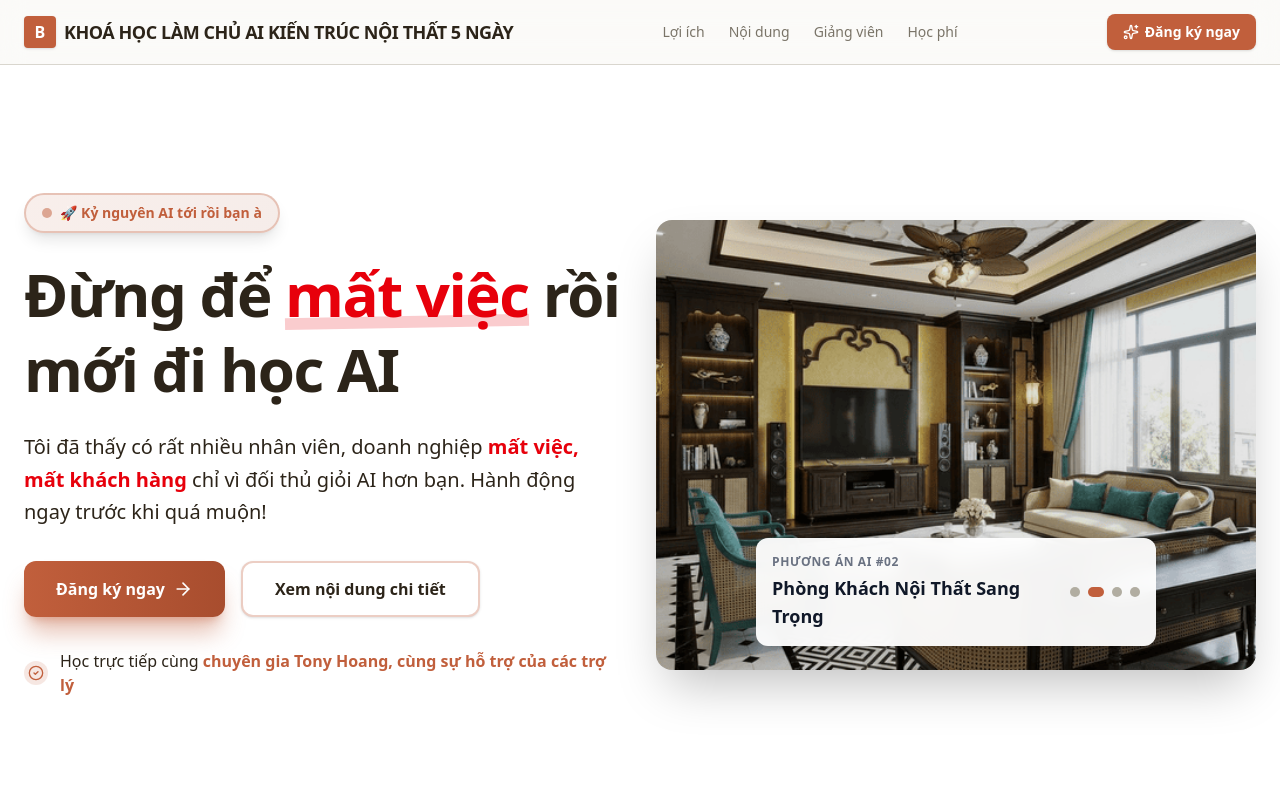
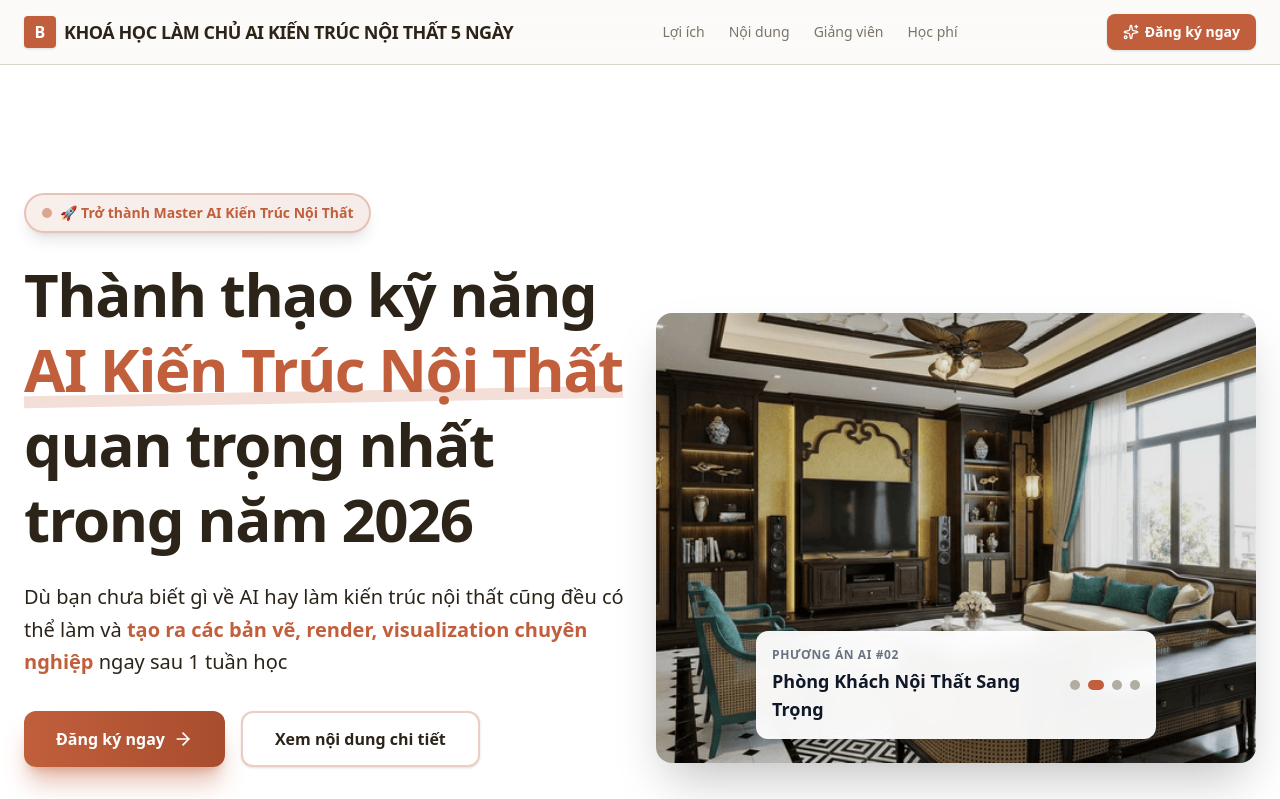
Before and after one commit to hoanghd218/aikientruc.hoangaixaydung.academy, a React (Vite) app: page / in a window 1280 px wide. Shown: the top 799 px of the page. Built offline with nearby package versions, Linux system fonts and the light colour scheme.

Commit message:
update landing page

```diff
--- a/src/components/Hero.jsx
+++ b/src/components/Hero.jsx
@@ -34,20 +34,20 @@ export default function Hero() {
                         <div className="space-y-6">
                             <div className="inline-flex items-center rounded-full border-2 border-primary/30 bg-gradient-to-r from-primary/10 to-accent/10 px-4 py-2 text-sm font-bold text-primary font-sans shadow-lg backdrop-blur-sm">
                                 <span className="flex h-2.5 w-2.5 rounded-full bg-primary mr-2 animate-pulse"></span>
-                                🚀 Kỷ nguyên AI tới rồi bạn à
+                                🚀 Trở thành Master AI Kiến Trúc Nội Thất
                             </div>
                             <h1 className="text-4xl font-bold tracking-tight sm:text-5xl xl:text-6xl/tight font-heading text-text-main leading-tight">
-                                Đừng để{' '}
+                                Thành thạo kỹ năng{' '}
                                 <span className="relative inline-block">
-                                    <span className="relative z-10 text-red-600">mất việc</span>
-                                    <span className="absolute bottom-1 left-0 right-0 h-3 bg-red-600/20 -rotate-1"></span>
+                                    <span className="relative z-10 text-primary">AI Kiến Trúc Nội Thất</span>
+                                    <span className="absolute bottom-1 left-0 right-0 h-3 bg-primary/20 -rotate-1"></span>
                                 </span>{' '}
-                                rồi mới đi học AI
+                                quan trọng nhất trong năm 2026
                             </h1>
                             <p className="max-w-[600px] text-text-main md:text-xl font-sans leading-relaxed">
-                                Tôi đã thấy có rất nhiều nhân viên, doanh nghiệp{' '}
-                                <span className="font-bold text-red-600">mất việc, mất khách hàng</span>{' '}
-                                chỉ vì đối thủ giỏi AI hơn bạn. Hành động ngay trước khi quá muộn!
+                                Dù bạn chưa biết gì về AI hay làm kiến trúc nội thất cũng đều có thể làm và{' '}
+                                <span className="font-bold text-primary">tạo ra các bản vẽ, render, visualization chuyên nghiệp</span>{' '}
+                                ngay sau 1 tuần học
                             </p>
                         </div>
 
@@ -74,14 +74,14 @@ export default function Hero() {
                                 <div className="flex-shrink-0 w-6 h-6 rounded-full bg-primary/15 flex items-center justify-center">
                                     <CheckCircle2 className="h-4 w-4 text-primary" />
                                 </div>
-                                <span className="font-medium">Học trực tiếp cùng <span className="font-bold text-primary">chuyên gia Tony Hoang, cùng sự hỗ trợ của các trợ lý</span></span>
+                                <span className="font-medium">Mỗi ngày 1 tiếng trở thành <span className="font-bold text-primary">Master AI Kiến Trúc Nội Thất trong 5 ngày</span></span>
                             </div>
-                            {/* <div className="flex items-center gap-3">
+                            <div className="flex items-center gap-3">
                                 <div className="flex-shrink-0 w-6 h-6 rounded-full bg-accent/15 flex items-center justify-center">
                                     <CheckCircle2 className="h-4 w-4 text-accent" />
                                 </div>
-                                <span className="font-medium">💯 <span className="font-bold text-accent">Cam kết hoàn tiền</span> nếu không hài lòng</span>
-                            </div> */}
+                                <span className="font-medium">Học trực tiếp cùng <span className="font-bold text-accent">chuyên gia Tony Hoang, cùng sự hỗ trợ của các trợ lý</span></span>
+                            </div>
                         </div>
                     </div>
 
```
